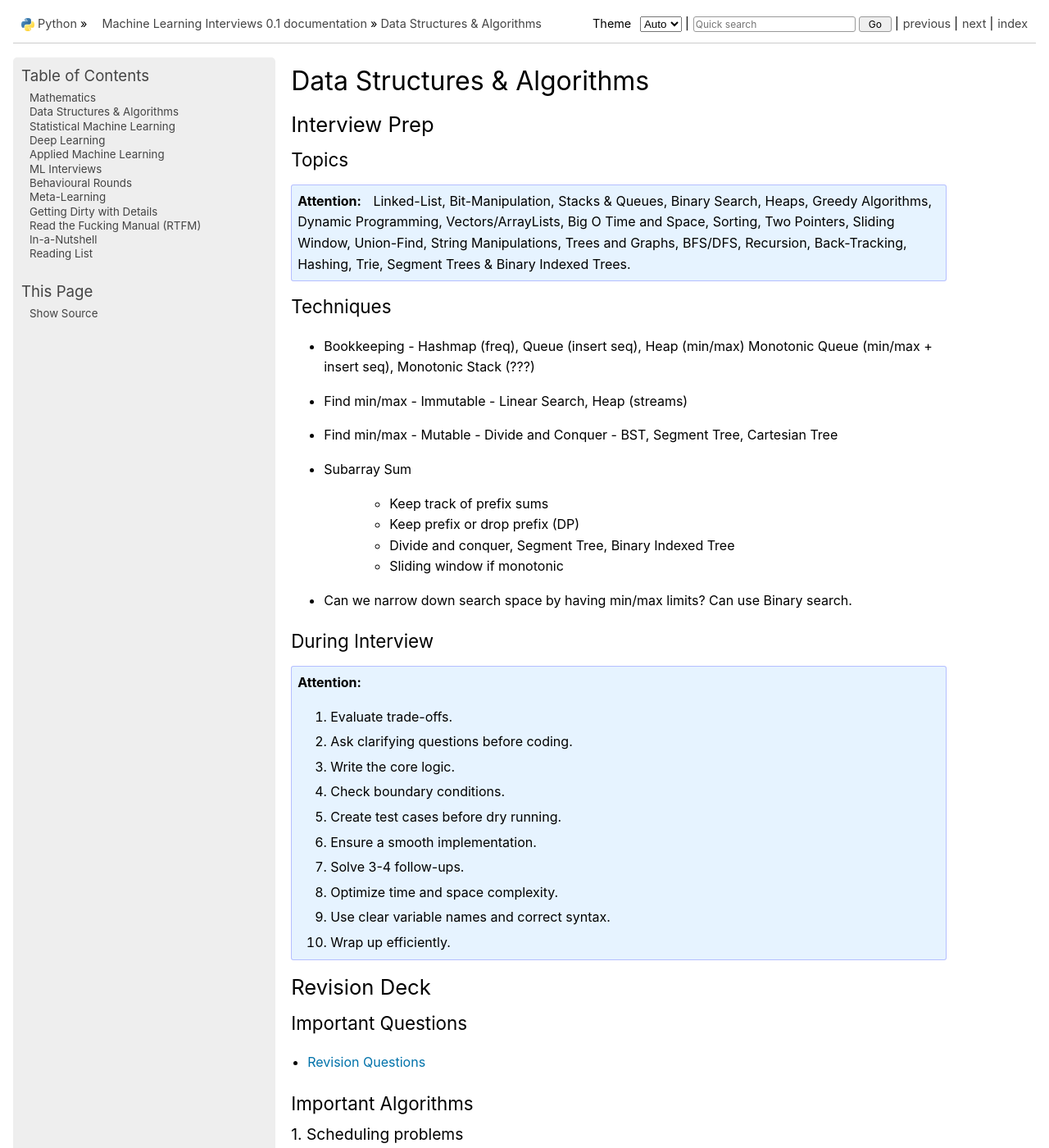
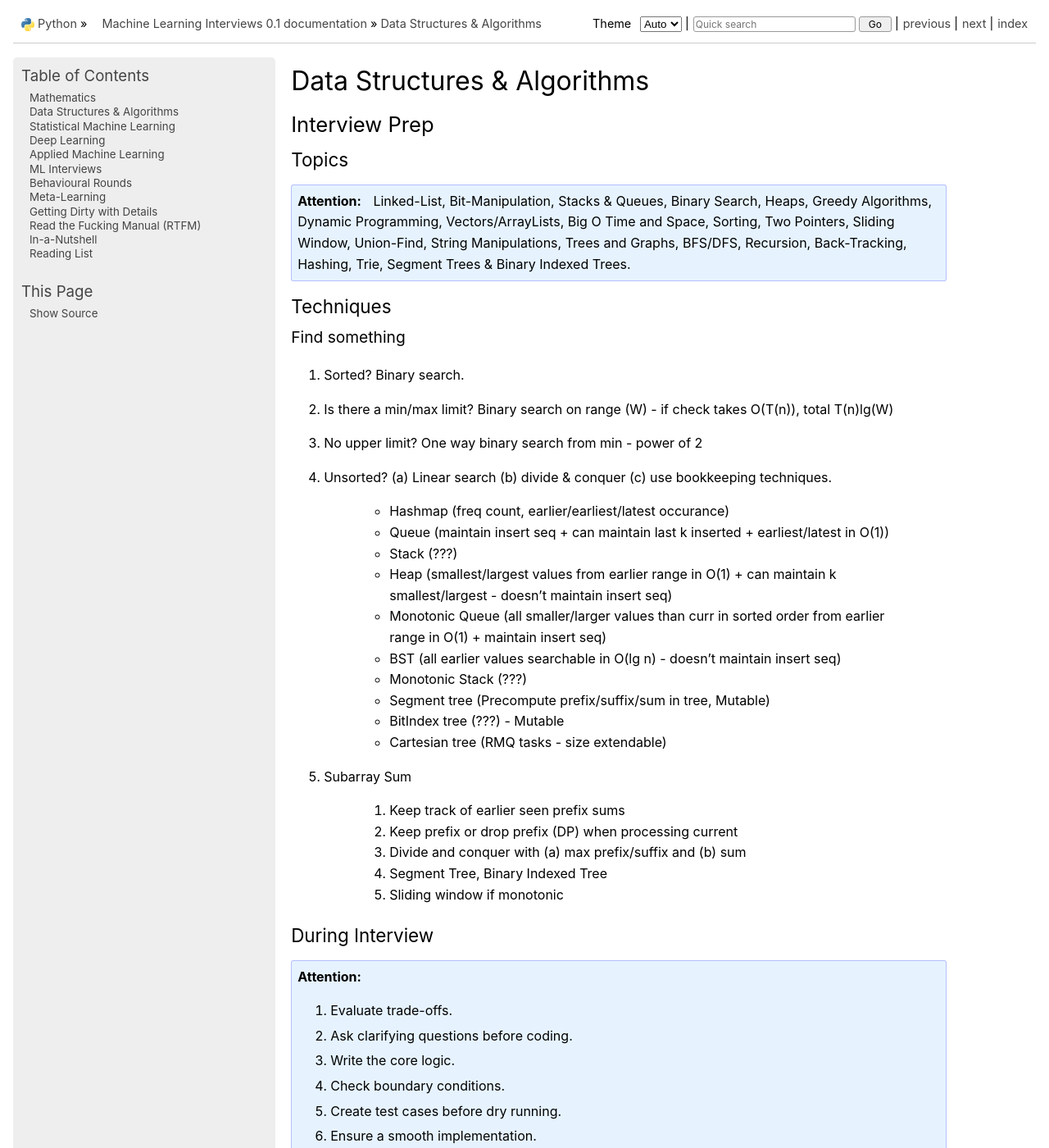
Before and after one commit to uselesstechjunks/leetcode, a Sphinx documentation site: the page built from docs/source/dsa/index.rst, in a window 1280 px wide and 1400 px high. Shown: the whole window at 82% size. Built offline with Sphinx 7.4.7, drawn with Linux system fonts in a browser that asks for light colours; pages that are not in the unit, such as notebooks, are missing from menus.

Commit message:
Update index.rst

```diff
--- a/docs/source/dsa/index.rst
+++ b/docs/source/dsa/index.rst
@@ -12,16 +12,30 @@ Topics
 
 Techniques
 =================================================================================
-- Bookkeeping - Hashmap (freq), Queue (insert seq), Heap (min/max) Monotonic Queue (min/max + insert seq), Monotonic Stack (???)
-- Find min/max - Immutable - Linear Search, Heap (streams)
-- Find min/max - Mutable - Divide and Conquer - BST, Segment Tree, Cartesian Tree
-- Subarray Sum
+Find something
+---------------------------------------------------------------------------------
+#. Sorted? Binary search.
+#. Is there a min/max limit? Binary search on range (W) - if check takes O(T(n)), total T(n)lg(W)
+#. No upper limit? One way binary search from min - power of 2
+#. Unsorted? (a) Linear search (b) divide & conquer (c) use bookkeeping techniques.
 
-	- Keep track of prefix sums
-	- Keep prefix or drop prefix (DP)
-	- Divide and conquer, Segment Tree, Binary Indexed Tree
-	- Sliding window if monotonic
-- Can we narrow down search space by having min/max limits? Can use Binary search.
+	- Hashmap (freq count, earlier/earliest/latest occurance)
+	- Queue (maintain insert seq + can maintain last k inserted + earliest/latest in O(1))
+	- Stack (???)
+	- Heap (smallest/largest values from earlier range in O(1) + can maintain k smallest/largest - doesn't maintain insert seq)
+	- Monotonic Queue (all smaller/larger values than curr in sorted order from earlier range in O(1) + maintain insert seq)
+	- BST (all earlier values searchable in O(lg n) - doesn't maintain insert seq)
+	- Monotonic Stack (???)
+	- Segment tree (Precompute prefix/suffix/sum in tree, Mutable)
+	- BitIndex tree (???) - Mutable
+	- Cartesian tree (RMQ tasks - size extendable)
+#. Subarray Sum
+
+	#. Keep track of earlier seen prefix sums
+	#. Keep prefix or drop prefix (DP) when processing current
+	#. Divide and conquer with (a) max prefix/suffix and (b) sum
+	#. Segment Tree, Binary Indexed Tree
+	#. Sliding window if monotonic
 
 During Interview
 =================================================================================
```
